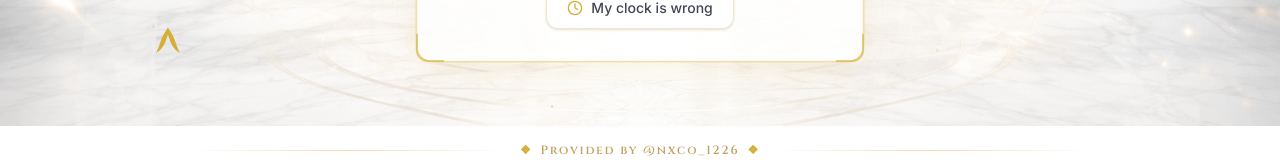
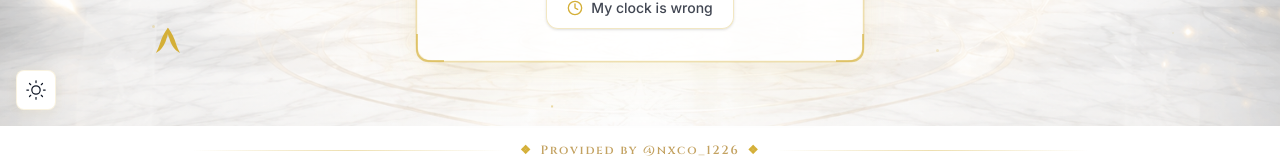
Before and after one commit to hawklegion/home, a Next.js app: page /timezone in a window 1280 px wide. Shown: the part 674-834 px from the top of the page. Built offline with nearby package versions, Linux system fonts and the light colour scheme.

Commit message:
add dark mode with system/light/dark toggle

```diff
--- a/src/app/globals.css
+++ b/src/app/globals.css
@@ -1,4 +1,6 @@
 @import "tailwindcss";
+
+@custom-variant dark (&:where(.dark, .dark *));
 
 @theme {
   --color-gold: #D4AF37;
@@ -15,18 +17,46 @@
   --font-body: var(--font-plus-jakarta), ui-sans-serif, system-ui, sans-serif;
 }
 
+:root {
+  --overlay-stop-1: rgba(255, 255, 255, 0.95);
+  --overlay-stop-2: rgba(255, 255, 255, 0.65);
+  --overlay-stop-3: rgba(255, 255, 255, 0.15);
+  --text-primary: #111827;
+  --text-secondary: rgba(17, 24, 39, 0.7);
+  --surface-card: #FFFFFF;
+  --surface-card-border: rgba(212, 175, 55, 0.15);
+  --input-bg: rgba(253, 251, 247, 0.8);
+  --input-border: rgba(212, 175, 55, 0.25);
+  --shadow-card: rgba(212, 175, 55, 0.08);
+}
+
+.dark {
+  --overlay-stop-1: rgba(0, 0, 0, 0.88);
+  --overlay-stop-2: rgba(0, 0, 0, 0.65);
+  --overlay-stop-3: rgba(0, 0, 0, 0.10);
+  --text-primary: #F3F4F6;
+  --text-secondary: rgba(243, 244, 246, 0.6);
+  --surface-card: #1F2128;
+  --surface-card-border: rgba(212, 175, 55, 0.12);
+  --input-bg: rgba(31, 33, 40, 0.8);
+  --input-border: rgba(212, 175, 55, 0.20);
+  --shadow-card: rgba(212, 175, 55, 0.04);
+}
+
 html {
   scroll-behavior: smooth;
 }
 
 body {
-  color: var(--color-dark);
+  color: var(--text-primary);
+  background-color: var(--surface-card);
   min-height: 100vh;
+  transition: color 0.3s ease, background-color 0.3s ease;
 }
 
 ::selection {
   background-color: rgba(212, 175, 55, 0.25);
-  color: var(--color-dark);
+  color: var(--text-primary);
 }
 
 @keyframes gold-bloom {
@@ -91,8 +121,8 @@ body {
 }
 
 .input-gold {
-  border: 1px solid rgba(212, 175, 55, 0.25);
-  background: rgba(253, 251, 247, 0.8);
+  border: 1px solid var(--input-border);
+  background: var(--input-bg);
   transition: all 0.2s ease;
 }
 
@@ -104,12 +134,12 @@ body {
 
 .card-glow {
   box-shadow:
-    0 4px 24px rgba(212, 175, 55, 0.08),
-    0 20px 64px rgba(212, 175, 55, 0.06);
+    0 4px 24px var(--shadow-card),
+    0 20px 64px var(--shadow-card);
 }
 
 input::placeholder {
-  color: rgba(17, 24, 39, 0.3);
+  color: var(--text-secondary);
 }
 
 input:focus {
--- a/src/app/layout.tsx
+++ b/src/app/layout.tsx
@@ -2,6 +2,8 @@ import type { Metadata } from "next"
 import { Cinzel, Inter, Plus_Jakarta_Sans } from "next/font/google"
 import "./globals.css"
 import ToastContainer from "@/components/ui/Toast"
+import { ThemeProvider } from "@/components/ThemeProvider"
+import ThemeToggle from "@/components/ThemeToggle"
 
 const cinzel = Cinzel({
   subsets: ["latin"],
@@ -42,7 +44,15 @@ export default function RootLayout({
 }) {
   return (
     <html lang="en" className={`${cinzel.variable} ${inter.variable} ${plusJakarta.variable}`} suppressHydrationWarning>
-      <body className="font-sans min-h-screen flex flex-col text-[#111827]" suppressHydrationWarning>
+      <head>
+        <script
+          dangerouslySetInnerHTML={{
+            __html: `(function(){try{var t=localStorage.getItem("hawklegion-theme")||"system";if(t==="dark"||(t==="system"&&window.matchMedia("(prefers-color-scheme: dark)").matches))document.documentElement.classList.add("dark")}catch(e){}})()`,
+          }}
+        />
+      </head>
+      <body className="font-sans min-h-screen flex flex-col" suppressHydrationWarning>
+        <ThemeProvider>
           <div className="fixed inset-0 z-0 pointer-events-none overflow-hidden">
             <img
               src="/background.png"
@@ -53,14 +63,16 @@ export default function RootLayout({
             <div
               className="absolute inset-0"
               style={{
-              background: "linear-gradient(180deg, rgba(255,255,255,0.95) 0%, rgba(255,255,255,0.65) 65%, rgba(255,255,255,0.15) 100%)",
+                background: "linear-gradient(180deg, var(--overlay-stop-1) 0%, var(--overlay-stop-2) 65%, var(--overlay-stop-3) 100%)",
               }}
             />
           </div>
           <main className="flex-1 flex flex-col z-10 relative">
             {children}
           </main>
+          <ThemeToggle />
           <ToastContainer />
+        </ThemeProvider>
       </body>
     </html>
   )
--- /dev/null
+++ b/src/components/ThemeProvider.tsx
@@ -0,0 +1,85 @@
+"use client"
+
+import { createContext, useContext, useEffect, useState, useCallback, type ReactNode } from "react"
+
+type ThemeMode = "light" | "dark" | "system"
+type ResolvedTheme = "light" | "dark"
+
+interface ThemeContextValue {
+  mode: ThemeMode
+  resolved: ResolvedTheme
+  toggle: () => void
+}
+
+const ThemeContext = createContext<ThemeContextValue | null>(null)
+
+const STORAGE_KEY = "hawklegion-theme"
+
+function getStoredMode(): ThemeMode {
+  if (typeof window === "undefined") return "system"
+  const stored = localStorage.getItem(STORAGE_KEY)
+  if (stored === "light" || stored === "dark" || stored === "system") return stored
+  return "system"
+}
+
+function getSystemTheme(): ResolvedTheme {
+  if (typeof window === "undefined") return "light"
+  return window.matchMedia("(prefers-color-scheme: dark)").matches ? "dark" : "light"
+}
+
+function applyTheme(mode: ThemeMode) {
+  const resolved = mode === "system" ? getSystemTheme() : mode
+  document.documentElement.classList.toggle("dark", resolved === "dark")
+}
+
+export function ThemeProvider({ children }: { children: ReactNode }) {
+  const [mode, setMode] = useState<ThemeMode>("system")
+  const [resolved, setResolved] = useState<ResolvedTheme>("light")
+  const [mounted, setMounted] = useState(false)
+
+  useEffect(() => {
+    const stored = getStoredMode()
+    setMode(stored)
+    const r = stored === "system" ? getSystemTheme() : stored
+    setResolved(r)
+    applyTheme(stored)
+    setMounted(true)
+  }, [])
+
+  useEffect(() => {
+    if (!mounted) return
+    const mq = window.matchMedia("(prefers-color-scheme: dark)")
+    const handler = () => {
+      if (mode === "system") {
+        const r = getSystemTheme()
+        setResolved(r)
+        applyTheme("system")
+      }
+    }
+    mq.addEventListener("change", handler)
+    return () => mq.removeEventListener("change", handler)
+  }, [mode, mounted])
+
+  const toggle = useCallback(() => {
+    setMode(prev => {
+      const next: ThemeMode = prev === "light" ? "dark" : prev === "dark" ? "system" : "light"
+      localStorage.setItem(STORAGE_KEY, next)
+      applyTheme(next)
+      const r = next === "system" ? getSystemTheme() : next
+      setResolved(r)
+      return next
+    })
+  }, [])
+
+  return (
+    <ThemeContext.Provider value={{ mode, resolved, toggle }}>
+      {children}
+    </ThemeContext.Provider>
+  )
+}
+
+export function useTheme() {
+  const ctx = useContext(ThemeContext)
+  if (!ctx) throw new Error("useTheme must be used within ThemeProvider")
+  return ctx
+}
--- /dev/null
+++ b/src/components/ThemeToggle.tsx
@@ -0,0 +1,58 @@
+"use client"
+
+import { useTheme } from "./ThemeProvider"
+
+export default function ThemeToggle() {
+  const { resolved, toggle } = useTheme()
+
+  return (
+    <button
+      onClick={toggle}
+      className="fixed bottom-4 left-4 z-50 w-10 h-10 flex items-center justify-center rounded-lg border transition-all duration-300 cursor-pointer"
+      style={{
+        borderColor: "var(--surface-card-border)",
+        background: "var(--surface-card)",
+        boxShadow: "0 2px 12px var(--shadow-card)",
+      }}
+      aria-label={`Switch to ${resolved === "light" ? "dark" : "light"} mode`}
+    >
+      {resolved === "light" ? (
+        <svg
+          width="20"
+          height="20"
+          viewBox="0 0 24 24"
+          fill="none"
+          stroke="currentColor"
+          strokeWidth="1.5"
+          strokeLinecap="round"
+          strokeLinejoin="round"
+          style={{ color: "var(--color-gold)" }}
+        >
+          <circle cx="12" cy="12" r="5" />
+          <line x1="12" y1="1" x2="12" y2="3" />
+          <line x1="12" y1="21" x2="12" y2="23" />
+          <line x1="4.22" y1="4.22" x2="5.64" y2="5.64" />
+          <line x1="18.36" y1="18.36" x2="19.78" y2="19.78" />
+          <line x1="1" y1="12" x2="3" y2="12" />
+          <line x1="21" y1="12" x2="23" y2="12" />
+          <line x1="4.22" y1="19.78" x2="5.64" y2="18.36" />
+          <line x1="18.36" y1="5.64" x2="19.78" y2="4.22" />
+        </svg>
+      ) : (
+        <svg
+          width="20"
+          height="20"
+          viewBox="0 0 24 24"
+          fill="none"
+          stroke="currentColor"
+          strokeWidth="1.5"
+          strokeLinecap="round"
+          strokeLinejoin="round"
+          style={{ color: "var(--color-gold)" }}
+        >
+          <path d="M21 12.79A9 9 0 1 1 11.21 3 7 7 0 0 0 21 12.79z" />
+        </svg>
+      )}
+    </button>
+  )
+}
```
Lines whose indentation alone changed are shown as unchanged.
